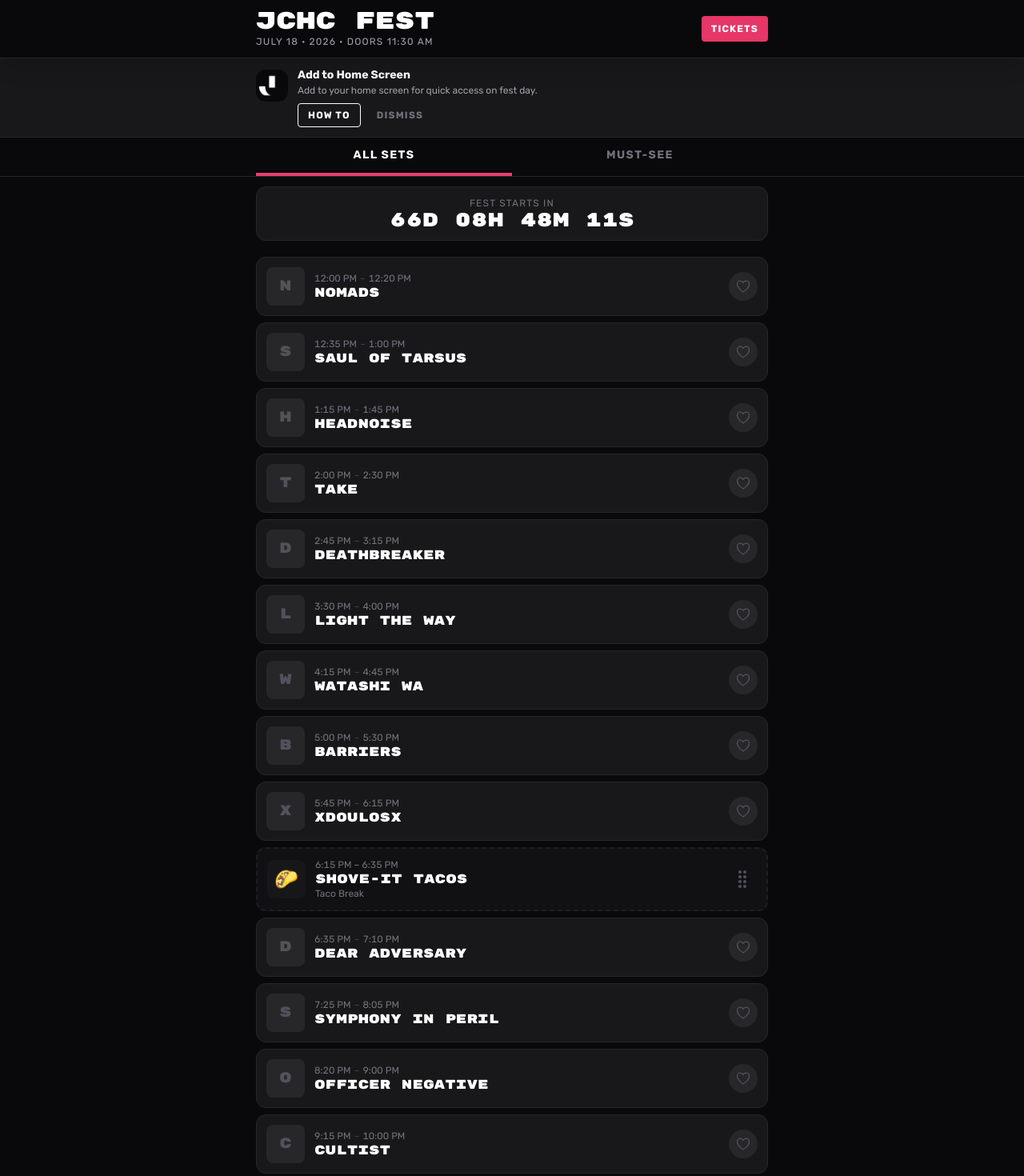
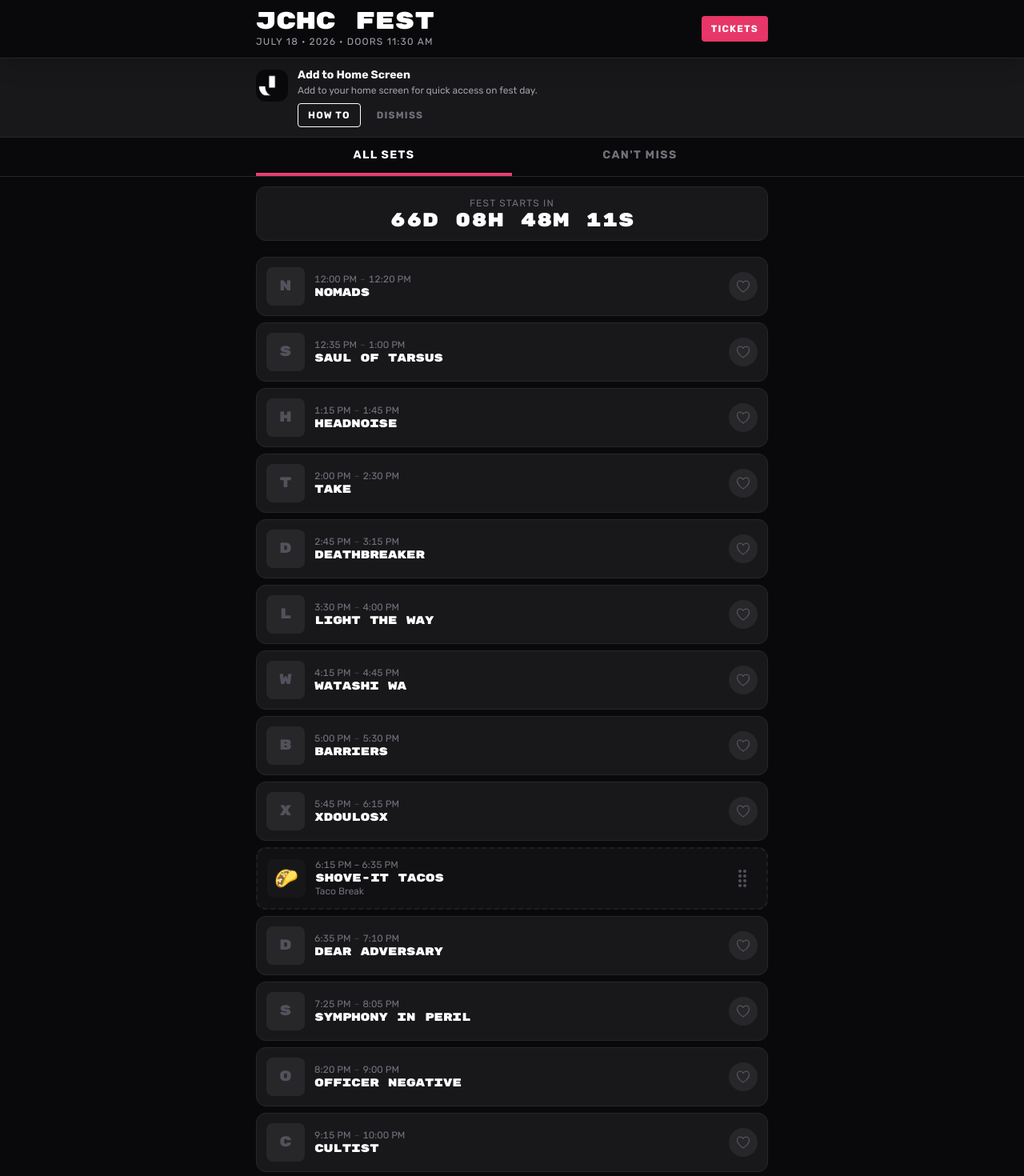
Before and after one commit to shawncothran/jchc-fest-app, a React (Vite) app: page / in a window 1280 px wide. Shown: the top 1470 px of the page at 80% size. Built offline with nearby package versions, Linux system fonts and the light colour scheme.

Commit message:
fix: guard Notification API, tighten band name tracking, rename tab to Can't Miss

```diff
--- a/src/App.tsx
+++ b/src/App.tsx
@@ -3,10 +3,10 @@ import {
   DragOverlay,
   MouseSensor,
   TouchSensor,
+  useSensor,
+  useSensors,
   type DragMoveEvent,
   type DragStartEvent,
-  useSensor,
-  useSensors,
 } from "@dnd-kit/core";
 import { useEffect, useRef, useState } from "react";
 import CountdownBanner from "./components/CountdownBanner";
--- a/src/components/FilterTabs.tsx
+++ b/src/components/FilterTabs.tsx
@@ -37,7 +37,7 @@ export default function FilterTabs({
                 : "text-zinc-500 border-transparent hover:text-zinc-300"
             }`}
           >
-            Must-See
+            Can&apos;t Miss
             {favoriteCount > 0 && (
               <span
                 className={`text-xs font-bold px-1.5 py-0.5 rounded-full min-w-5 text-center leading-none ${
--- a/src/components/SetCard.tsx
+++ b/src/components/SetCard.tsx
@@ -61,7 +61,7 @@ export default function SetCard({
             <span className="mx-1 text-zinc-700">–</span>
             {set.endTime}
           </p>
-          <h2 className="font-display text-white text-base leading-tight truncate">
+          <h2 className="font-display text-white text-sm leading-tight tracking-tighter truncate">
             {set.name}
           </h2>
           {set.description && (
--- a/src/components/TacoCard.tsx
+++ b/src/components/TacoCard.tsx
@@ -42,7 +42,7 @@ export default function TacoCard({
         {/* Content */}
         <div className="flex-1 min-w-0">
           <p className="text-xs text-zinc-500 tabular-nums">{windowLabel}</p>
-          <h2 className="font-display text-white text-base leading-tight truncate">
+          <h2 className="font-display text-white text-sm leading-tight tracking-tighter truncate">
             Shove-It Tacos
           </h2>
           <p className="text-xs text-zinc-500 leading-snug">Taco Break</p>
--- a/src/index.css
+++ b/src/index.css
@@ -51,3 +51,8 @@ body {
 .font-display {
   font-family: var(--font-display);
 }
+
+/* ── Custom tracking: tighter than Tailwind's default tracking-tight ─────── */
+.tracking-tighter {
+  letter-spacing: -0.03em;
+}
--- a/src/utils/notifications.ts
+++ b/src/utils/notifications.ts
@@ -60,6 +60,9 @@ export function scheduleReminder(
   bandName: string,
   startMinutes: number
 ): void {
+  if (!notificationsSupported()) {
+    return;
+  }
   clearReminder(setId);
 
   // Build target reminder Date: festival day at (startMinutes - 15 min)
@@ -73,7 +76,7 @@ export function scheduleReminder(
   } // already past – don't schedule
 
   const timer = setTimeout(() => {
-    if (Notification.permission === "granted") {
+    if (notificationsSupported() && Notification.permission === "granted") {
       new Notification("JCHC Fest — Up Next! 🤘", {
         body: `${bandName} starts in 15 minutes. Get to the pit!`,
         icon: "/icons/icon-192x192.png",
@@ -82,9 +85,6 @@ export function scheduleReminder(
       });
     }
     scheduledTimers.delete(setId);
-
-    // TODO: Replace / augment with a web-push subscription call here
-    // sendPushSubscriptionToBackend({ setId, bandName, startMinutes })
   }, msUntilReminder);
 
   scheduledTimers.set(setId, timer);
@@ -110,7 +110,7 @@ export function syncReminders(
   // Clear all existing timers first
   scheduledTimers.forEach((_, id) => clearReminder(id));
 
-  if (Notification.permission !== "granted") {
+  if (!notificationsSupported() || Notification.permission !== "granted") {
     return;
   }
 
@@ -131,7 +131,10 @@ export function syncReminders(
       const msUntilReminder = reminderTime.getTime() - Date.now();
       if (msUntilReminder > 0) {
         const timer = setTimeout(() => {
-          if (Notification.permission === "granted") {
+          if (
+            notificationsSupported() &&
+            Notification.permission === "granted"
+          ) {
             new Notification("JCHC Fest — Taco Time Soon! 🌮", {
               body: "Your taco window opens in 15 minutes. Get your order in!",
               icon: "/icons/icon-192x192.png",
```
